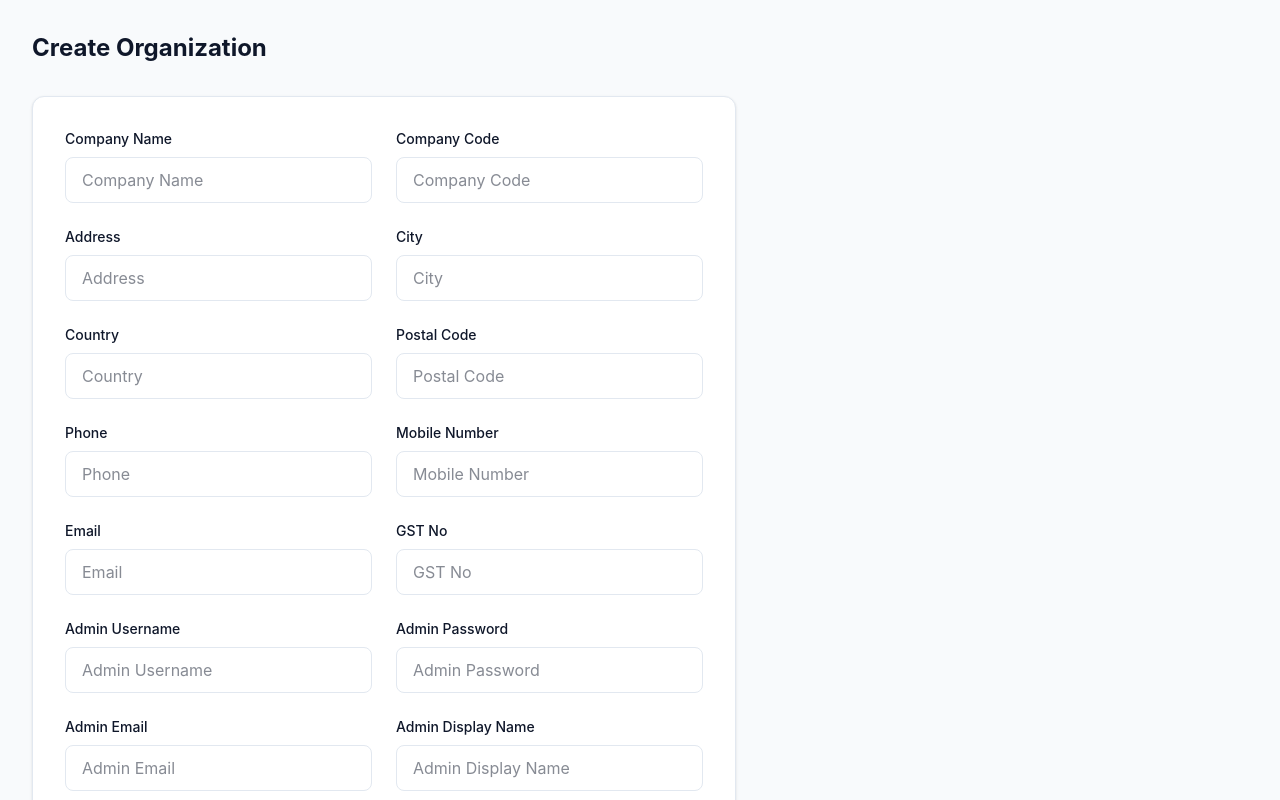
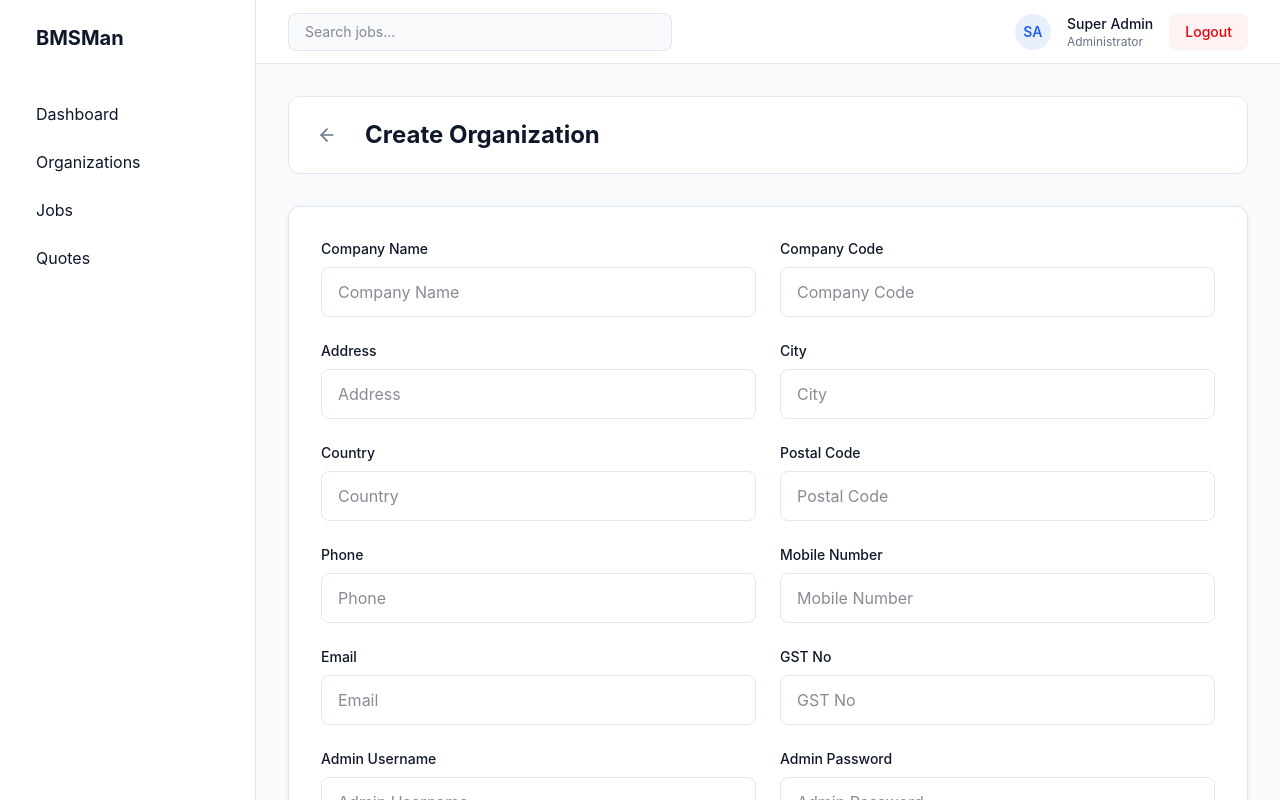
Before and after one commit to sourabh7373/bmsman, a Next.js app: page /organizations/create in a window 1280 px wide. Shown: the top 800 px of the page. Built offline with nearby package versions, Linux system fonts and the light colour scheme.

Commit message:
Improve mobile UI, add back navigation, and standardize logout functionality

```diff
--- a/app/dashboard/page.tsx
+++ b/app/dashboard/page.tsx
@@ -1,6 +1,7 @@
 import Sidebar from "@/components/Sidebar";
 import Topbar from "@/components/Topbar";
 import StatsCard from "@/components/StatsCard";
+import PageHeader from "@/components/PageHeader";
 
 export default function Dashboard() {
   return (
@@ -8,7 +9,9 @@ export default function Dashboard() {
       <Sidebar />
       <div className="flex-1 flex flex-col">
         <Topbar />
-        <main className="p-8">
+        <main className="p-4 lg:p-8">
+          <PageHeader title="Dashboard" showBack={false} />
+
           <div className="grid grid-cols-1 md:grid-cols-2 lg:grid-cols-4 gap-6">
             <StatsCard title="Active Jobs" value="308" />
             <StatsCard title="Manufacturing" value="11" />
--- a/app/login/page.tsx
+++ b/app/login/page.tsx
@@ -3,15 +3,20 @@
 import { useState } from "react";
 import { useRouter } from "next/navigation";
 import { api } from "@/lib/api";
+import { Eye, EyeOff } from "lucide-react";
 
 export default function LoginPage() {
   const router = useRouter();
 
   const [username, setUsername] = useState("superadmin");
   const [password, setPassword] = useState("superadmin123");
+  const [showPassword, setShowPassword] = useState(false);
   const [loading, setLoading] = useState(false);
+  const [error, setError] = useState("");
 
-  const login = async () => {
+  const login = async (e: React.FormEvent) => {
+    e.preventDefault();
+    setError("");
     try {
       setLoading(true);
       const response = await api.post("/auth/authenticate", {
@@ -23,49 +28,68 @@ export default function LoginPage() {
       localStorage.setItem("refreshToken", response.data.refreshToken);
 
       router.push("/dashboard");
-    } catch (error) {
-      alert("Invalid Username or Password");
+    } catch (err: any) {
+      setError(err.response?.data?.message || "Invalid Username or Password");
     } finally {
       setLoading(false);
     }
   };
 
   return (
-    <div className="min-h-screen flex items-center justify-center bg-background">
-      <div className="bg-card border border-border shadow-sm rounded-xl p-8 w-[400px]">
+    <div className="min-h-screen flex items-center justify-center bg-background p-4">
+      <div className="bg-card border border-border shadow-sm rounded-xl p-8 w-full max-w-[400px]">
         <h1 className="text-2xl font-bold text-center text-foreground mb-2">BMSMan</h1>
         <p className="text-muted text-center mb-8">Login to your account</p>
 
-        <div className="space-y-4">
+        {error && (
+          <div className="mb-4 p-3 bg-red-50 text-red-600 text-sm rounded-lg border border-red-100">
+            {error}
+          </div>
+        )}
+
+        <form onSubmit={login} className="space-y-4">
           <div className="flex flex-col gap-2">
             <label className="text-sm font-medium text-foreground">Username</label>
             <input
-              className="border border-border rounded-lg px-4 py-2.5 w-full outline-none focus:ring-2 focus:ring-primary/20 transition-all"
+              className="border border-border rounded-lg px-4 py-3 w-full outline-none focus:ring-2 focus:ring-primary/20 transition-all"
               value={username}
               onChange={(e) => setUsername(e.target.value)}
               placeholder="Enter username"
+              required
+              aria-label="Username"
             />
           </div>
 
           <div className="flex flex-col gap-2">
             <label className="text-sm font-medium text-foreground">Password</label>
-            <input
-              className="border border-border rounded-lg px-4 py-2.5 w-full outline-none focus:ring-2 focus:ring-primary/20 transition-all"
-              type="password"
-              value={password}
-              onChange={(e) => setPassword(e.target.value)}
-              placeholder="Enter password"
-            />
+            <div className="relative">
+              <input
+                className="border border-border rounded-lg px-4 py-3 w-full outline-none focus:ring-2 focus:ring-primary/20 transition-all pr-12"
+                type={showPassword ? "text" : "password"}
+                value={password}
+                onChange={(e) => setPassword(e.target.value)}
+                placeholder="Enter password"
+                required
+                aria-label="Password"
+              />
+              <button
+                type="button"
+                onClick={() => setShowPassword(!showPassword)}
+                className="absolute right-3 top-1/2 -translate-y-1/2 text-muted hover:text-foreground"
+              >
+                {showPassword ? <EyeOff size={20} /> : <Eye size={20} />}
+              </button>
+            </div>
           </div>
 
           <button
-            onClick={login}
+            type="submit"
             disabled={loading}
-            className="w-full bg-primary text-primary-foreground font-medium rounded-lg py-3 hover:bg-primary/90 transition-colors disabled:opacity-50 mt-4"
+            className="w-full bg-primary text-primary-foreground font-medium rounded-lg h-[44px] hover:bg-primary/90 transition-colors disabled:opacity-50 mt-4"
           >
             {loading ? "Logging in..." : "Login"}
           </button>
-        </div>
+        </form>
       </div>
     </div>
   );
--- a/app/organizations/[id]/page.tsx
+++ b/app/organizations/[id]/page.tsx
@@ -1,73 +1,67 @@
 "use client";
 
+import { useEffect, useState } from "react";
+import { api } from "@/lib/api";
+import { useParams } from "next/navigation";
+import Sidebar from "@/components/Sidebar";
+import Topbar from "@/components/Topbar";
+import PageHeader from "@/components/PageHeader";
 
-import {useEffect,useState} from "react";
-import {api} from "@/lib/api";
-import {useParams} from "next/navigation";
+export default function OrganizationDetails() {
+  const params = useParams();
+  const [org, setOrg] = useState<any>(null);
+  const [loading, setLoading] = useState(true);
+  const [error, setError] = useState("");
 
+  useEffect(() => {
+    const loadOrg = async () => {
+      try {
+        setLoading(true);
+        const res = await api.get(`/organizations/${params.id}`);
+        setOrg(res.data);
+      } catch (err) {
+        setError("Failed to load organization details");
+      } finally {
+        setLoading(false);
+      }
+    };
+    loadOrg();
+  }, [params.id]);
 
-export default function OrganizationDetails(){
+  return (
+    <div className="flex min-h-screen bg-background">
+      <Sidebar />
+      <div className="flex-1 flex flex-col">
+        <Topbar />
+        <main className="p-4 lg:p-8">
+          <PageHeader title="Organization Details" showBack={true} />
 
-
-const params=useParams();
-
-const [org,setOrg]=useState<any>();
-
-
-
-useEffect(()=>{
-
-
-api.get(`/organizations/${params.id}`)
-.then(res=>setOrg(res.data));
-
-
-},[]);
-
-
-
-if(!org)
-return <div className="p-6">
-Loading...
-</div>
-
-
-
-return(
-
-<div className="p-6">
-
-
-<h1 className="text-2xl font-bold mb-5">
-Organization Details
-</h1>
-
-
-
-<div className="bg-white shadow rounded-xl p-6">
-
-
-<p>
-<b>Name:</b> {org.name}
-</p>
-
-
-<p>
-<b>Email:</b> {org.email}
-</p>
-
-
-<p>
-<b>ID:</b> {org.id}
-</p>
-
-
-</div>
-
-
-
-</div>
-
-)
-
+          {loading ? (
+            <div className="p-8 text-center text-muted">Loading...</div>
+          ) : error ? (
+            <div className="p-8 text-red-600">{error}</div>
+          ) : !org ? (
+            <div className="p-8">Organization not found</div>
+          ) : (
+            <div className="bg-card border border-border rounded-xl shadow-sm p-6 lg:p-8">
+              <div className="grid grid-cols-1 md:grid-cols-2 gap-6">
+                <div>
+                  <p className="text-sm text-muted">Company Name</p>
+                  <p className="font-medium text-foreground">{org.companyName || org.name}</p>
+                </div>
+                <div>
+                  <p className="text-sm text-muted">Email</p>
+                  <p className="font-medium text-foreground">{org.email}</p>
+                </div>
+                <div>
+                  <p className="text-sm text-muted">ID</p>
+                  <p className="font-medium text-foreground">{org.id}</p>
+                </div>
+              </div>
+            </div>
+          )}
+        </main>
+      </div>
+    </div>
+  );
 }
--- a/app/organizations/create/page.tsx
+++ b/app/organizations/create/page.tsx
@@ -3,6 +3,10 @@
 import { useState } from "react";
 import { api } from "@/lib/api";
 import { useRouter } from "next/navigation";
+import BackButton from "@/components/BackButton";
+import Sidebar from "@/components/Sidebar";
+import Topbar from "@/components/Topbar";
+import PageHeader from "@/components/PageHeader";
 
 export default function CreateOrganization() {
   const router = useRouter();
@@ -25,6 +29,7 @@ export default function CreateOrganization() {
   });
 
   const [loading, setLoading] = useState(false);
+  const [error, setError] = useState("");
 
   const handleChange = (e: React.ChangeEvent<HTMLInputElement>) => {
     setForm({
@@ -34,14 +39,14 @@ export default function CreateOrganization() {
   };
 
   const createOrganization = async () => {
+    setError("");
     try {
       setLoading(true);
       await api.post("/organizations", form);
       alert("Organization Created Successfully");
       router.push("/organizations");
     } catch (error: any) {
-      console.log(error.response?.data);
-      alert(JSON.stringify(error.response?.data));
+      setError(error.response?.data?.message || "Failed to create organization");
     } finally {
       setLoading(false);
     }
@@ -66,10 +71,20 @@ export default function CreateOrganization() {
   ];
 
   return (
-    <div className="p-8 max-w-3xl">
-      <h1 className="text-2xl font-bold text-foreground mb-8">Create Organization</h1>
+    <div className="flex min-h-screen bg-background">
+      <Sidebar />
+      <div className="flex-1 flex flex-col">
+        <Topbar />
+        <main className="p-4 lg:p-8">
+          <PageHeader title="Create Organization" showBack={true} />
 
-      <div className="bg-card border border-border rounded-xl shadow-sm p-8">
+          {error && (
+            <div className="mb-6 p-4 bg-red-50 text-red-600 rounded-lg border border-red-100">
+              {error}
+            </div>
+          )}
+
+          <div className="bg-card border border-border rounded-xl shadow-sm p-6 lg:p-8">
             <div className="grid grid-cols-1 md:grid-cols-2 gap-6">
               {fields.map((field) => (
                 <div key={field.name} className="flex flex-col gap-2">
@@ -80,7 +95,7 @@ export default function CreateOrganization() {
                     onChange={handleChange}
                     placeholder={field.label}
                     type={field.type || "text"}
-                className="border border-border rounded-lg px-4 py-2.5 w-full outline-none focus:ring-2 focus:ring-primary/20 transition-all"
+                    className="border border-border rounded-lg px-4 py-3 w-full outline-none focus:ring-2 focus:ring-primary/20 transition-all"
                   />
                 </div>
               ))}
@@ -89,11 +104,13 @@ export default function CreateOrganization() {
             <button
               onClick={createOrganization}
               disabled={loading}
-          className="mt-8 w-full bg-primary text-primary-foreground font-medium rounded-lg py-3 hover:bg-primary/90 transition-colors disabled:opacity-50"
+              className="mt-8 w-full bg-primary text-primary-foreground font-medium rounded-lg h-[44px] hover:bg-primary/90 transition-colors disabled:opacity-50"
             >
               {loading ? "Creating..." : "Create Organization"}
             </button>
           </div>
+        </main>
+      </div>
     </div>
   );
 }
--- a/app/organizations/page.tsx
+++ b/app/organizations/page.tsx
@@ -3,9 +3,14 @@
 import { useEffect, useState } from "react";
 import { api } from "@/lib/api";
 import Link from "next/link";
+import Sidebar from "@/components/Sidebar";
+import Topbar from "@/components/Topbar";
+import PageHeader from "@/components/PageHeader";
 
 export default function Organizations() {
   const [organizations, setOrganizations] = useState<any[]>([]);
+  const [loading, setLoading] = useState(true);
+  const [error, setError] = useState("");
 
   useEffect(() => {
     loadOrganizations();
@@ -13,6 +18,7 @@ export default function Organizations() {
 
   const loadOrganizations = async () => {
     try {
+      setLoading(true);
       const res = await api.get("/organizations");
       if (Array.isArray(res.data)) {
         setOrganizations(res.data);
@@ -24,22 +30,38 @@ export default function Organizations() {
         setOrganizations([]);
       }
     } catch (error: any) {
-      console.log("Organization Error:", error.response?.data || error);
+      setError("Failed to load organizations");
+      console.error("Organization Error:", error);
+    } finally {
+      setLoading(false);
     }
   };
 
   return (
-    <div className="p-8">
-      <div className="flex justify-between items-center mb-8">
-        <h1 className="text-2xl font-bold text-foreground">Organizations</h1>
+    <div className="flex min-h-screen bg-background">
+      <Sidebar />
+      <div className="flex-1 flex flex-col">
+        <Topbar />
+        <main className="p-4 lg:p-8">
+          <div className="flex flex-col sm:flex-row sm:justify-between sm:items-center gap-4 mb-8">
+            <PageHeader title="Organizations" showBack={true} />
             <Link href="/organizations/create">
-          <button className="bg-primary text-primary-foreground px-4 py-2 rounded-lg text-sm font-medium hover:bg-primary/90 transition-colors">
+              <button className="bg-primary text-primary-foreground px-6 py-3 rounded-lg text-sm font-medium hover:bg-primary/90 transition-colors h-[44px] w-full sm:w-auto">
                 + Create Organization
               </button>
             </Link>
           </div>
 
+          {error && (
+            <div className="mb-6 p-4 bg-red-50 text-red-600 rounded-lg border border-red-100">
+              {error}
+            </div>
+          )}
+
           <div className="bg-card border border-border rounded-xl shadow-sm overflow-hidden">
+            {loading ? (
+              <div className="p-8 text-center text-muted">Loading...</div>
+            ) : (
               <div className="overflow-x-auto">
                 <table className="w-full text-sm">
                   <thead>
@@ -50,13 +72,13 @@ export default function Organizations() {
                     </tr>
                   </thead>
                   <tbody className="divide-y divide-border">
-              {organizations?.map((org) => (
+                    {organizations.map((org) => (
                       <tr key={org.id} className="hover:bg-gray-50 transition-colors">
                         <td className="p-4 font-medium text-foreground">{org.companyName}</td>
                         <td className="p-4 text-muted">{org.email}</td>
                         <td className="p-4 text-right">
                           <Link href={`/organizations/${org.id}`}>
-                      <button className="text-primary hover:text-primary/80 font-medium">
+                            <button className="text-primary hover:text-primary/80 font-medium h-[44px] px-4">
                               View
                             </button>
                           </Link>
@@ -73,6 +95,9 @@ export default function Organizations() {
                   </tbody>
                 </table>
               </div>
+            )}
+          </div>
+        </main>
       </div>
     </div>
   );
--- /dev/null
+++ b/components/BackButton.tsx
@@ -0,0 +1,19 @@
+"use client";
+
+import { useRouter } from "next/navigation";
+import { ArrowLeft } from "lucide-react";
+
+export default function BackButton() {
+  const router = useRouter();
+
+  return (
+    <button
+      onClick={() => router.back()}
+      className="flex items-center gap-2 text-muted hover:text-foreground transition-colors h-[44px] px-2"
+      aria-label="Go back"
+    >
+      <ArrowLeft size={20} />
+      <span className="font-medium">Back</span>
+    </button>
+  );
+}
--- /dev/null
+++ b/components/PageHeader.tsx
@@ -0,0 +1,36 @@
+"use client";
+
+import { useRouter } from "next/navigation";
+import { ArrowLeft } from "lucide-react";
+
+interface Props {
+  title: string;
+  showBack?: boolean;
+}
+
+export default function PageHeader({ title, showBack = true }: Props) {
+  const router = useRouter();
+
+  return (
+    <div className="flex items-center justify-between mb-8 bg-card p-4 rounded-xl border border-border">
+      <div className="flex items-center gap-4">
+        {showBack && (
+          <button
+            onClick={() => {
+              if (window.history.length > 1) {
+                router.back();
+              } else {
+                router.push("/dashboard");
+              }
+            }}
+            className="flex items-center justify-center w-11 h-11 rounded-lg hover:bg-gray-100 text-muted hover:text-foreground transition-colors"
+            aria-label="Go back"
+          >
+            <ArrowLeft size={20} />
+          </button>
+        )}
+        <h1 className="text-2xl font-bold text-foreground">{title}</h1>
+      </div>
+    </div>
+  );
+}
--- a/components/Sidebar.tsx
+++ b/components/Sidebar.tsx
@@ -1,31 +1,60 @@
+"use client";
+
 import Link from "next/link";
+import { useState } from "react";
+import { Menu, X } from "lucide-react";
 
 export default function Sidebar() {
+  const [isOpen, setIsOpen] = useState(false);
+
+  const navItems = [
+    { name: "Dashboard", href: "/dashboard" },
+    { name: "Organizations", href: "/organizations" },
+    { name: "Jobs", href: "#" },
+    { name: "Quotes", href: "#" },
+  ];
+
   return (
-    <aside className="w-64 min-h-screen bg-card border-r border-border p-6">
-      <h1 className="text-xl font-bold text-foreground mb-10 px-3">BMSMan</h1>
+    <>
+      {/* Mobile Hamburger */}
+      <div className="lg:hidden flex items-center p-4 border-b border-border bg-card">
+        <button onClick={() => setIsOpen(!isOpen)} className="p-2 text-foreground">
+          {isOpen ? <X size={24} /> : <Menu size={24} />}
+        </button>
+        <span className="ml-4 font-bold text-lg">BMSMan</span>
+      </div>
+
+      {/* Sidebar */}
+      <aside
+        className={`fixed lg:static inset-y-0 left-0 z-50 w-64 bg-card border-r border-border p-6 transform transition-transform duration-200 ease-in-out ${
+          isOpen ? "translate-x-0" : "-translate-x-full lg:translate-x-0"
+        }`}
+      >
+        <h1 className="hidden lg:block text-xl font-bold text-foreground mb-10 px-3">BMSMan</h1>
         <nav>
           <ul className="space-y-1">
-          <li>
+            {navItems.map((item) => (
+              <li key={item.name}>
                 <Link
-              href="/dashboard"
-              className="flex items-center p-3 text-foreground rounded-lg hover:bg-gray-100 transition-colors"
+                  href={item.href}
+                  onClick={() => setIsOpen(false)}
+                  className="flex items-center p-3 text-foreground rounded-lg hover:bg-gray-100 transition-colors h-[44px]"
                 >
-              Dashboard
+                  {item.name}
                 </Link>
               </li>
-          <li>
-            <Link
-              href="/organizations"
-              className="flex items-center p-3 text-muted hover:text-foreground rounded-lg hover:bg-gray-100 transition-colors"
-            >
-              Organizations
-            </Link>
-          </li>
-          <li className="p-3 text-muted">Jobs</li>
-          <li className="p-3 text-muted">Quotes</li>
+            ))}
           </ul>
         </nav>
       </aside>
+
+      {/* Overlay */}
+      {isOpen && (
+        <div
+          className="fixed inset-0 bg-black/20 z-40 lg:hidden"
+          onClick={() => setIsOpen(false)}
+        />
+      )}
+    </>
   );
 }
--- a/package.json
+++ b/package.json
@@ -10,6 +10,7 @@
   },
   "dependencies": {
     "axios": "^1.19.0",
+    "lucide-react": "^1.28.0",
     "next": "16.2.12",
     "react": "19.2.4",
     "react-dom": "19.2.4",
```
Also changed, not shown: 1 other file (tests, documents, lock files or other folders). Lines whose indentation alone changed are shown as unchanged.
